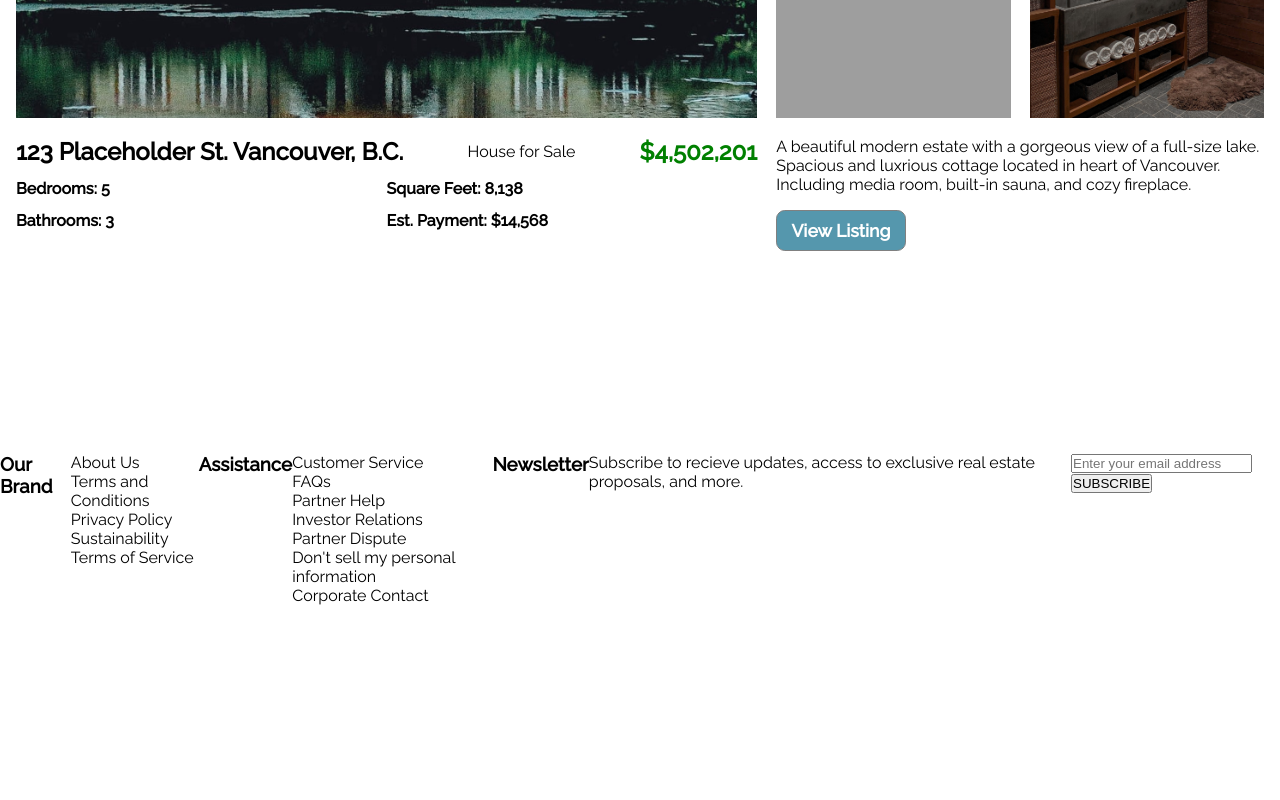
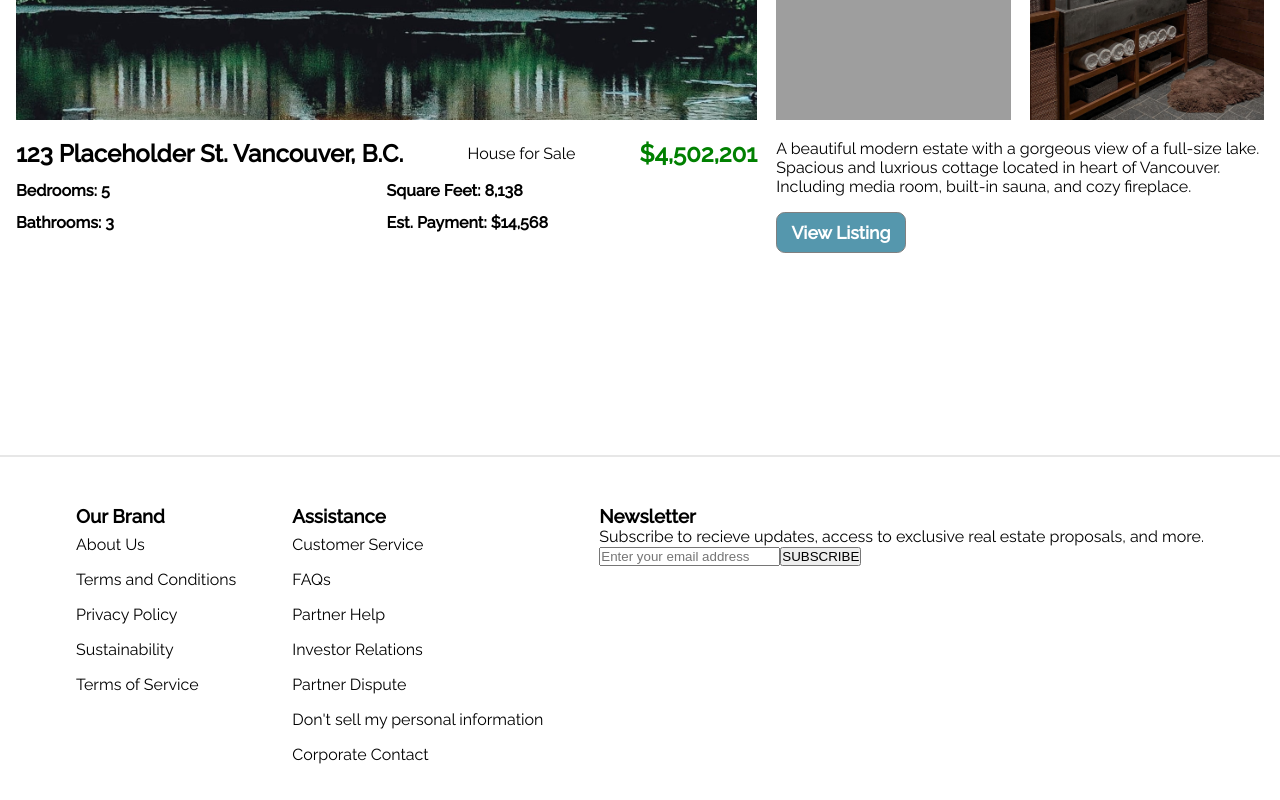
Before and after one commit to NichKHu/VancouverCabins-Booking-App-React, a React (Create React App) app: page / in a window 1280 px wide. Shown: the part 1962-2762 px from the top of the page. Before the commit the page ends 2567 px from the top, so only its background shows below. Built offline with nearby package versions, Linux system fonts and the light colour scheme; grey boxes are pictures that could not be loaded.

Commit message:
Stylized the end elements with flexbox

```diff
--- a/src/components/End/End.css
+++ b/src/components/End/End.css
@@ -1,3 +1,12 @@
 .container {
     display: flex;
+    justify-content: space-around;
+
+    border-top: 2px solid rgb(231,231,231);
+    padding: 3rem 3rem;
 }
+
+.list li {
+    padding-top: 0.5rem;
+    padding-bottom: 0.5rem;
+}
--- a/src/components/End/End.js
+++ b/src/components/End/End.js
@@ -5,7 +5,8 @@ const End = () => {
   return (
     <div className='end'>
         <div className='container'>
-            <h3 className='our-brand'>Our Brand</h3>
+            <div className='our-brand list'>
+                <h3 className='our-brand-header'>Our Brand</h3>
                     <ul className='our-brand-list'>
                         <li>About Us</li>
                         <li>Terms and Conditions</li>
@@ -13,7 +14,9 @@ const End = () => {
                         <li>Sustainability</li>
                         <li>Terms of Service</li>
                     </ul>
-            <h3 className='assistance'>Assistance</h3>
+            </div>
+            <div className='assistance list'>
+                <h3 className='assistance-header'>Assistance</h3>
                     <ul className='assistance-list'>
                         <li>Customer Service</li>
                         <li>FAQs</li>
@@ -23,7 +26,9 @@ const End = () => {
                         <li>Don't sell my personal information</li>
                         <li>Corporate Contact</li>
                     </ul>
-            <h3 className='newsletter'>Newsletter</h3>
+            </div>
+            <div className='newsletter list'>
+                <h3 className='newsletter-header'>Newsletter</h3>
                     <p>Subscribe to recieve updates, access to exclusive real estate proposals, and more.</p>
                     <form>
                         <input type='email' placeholder='Enter your email address'></input>
@@ -31,6 +36,7 @@ const End = () => {
                     </form>
             </div>
         </div>
+    </div>
   )
 }
 
```
Lines whose indentation alone changed are shown as unchanged.
